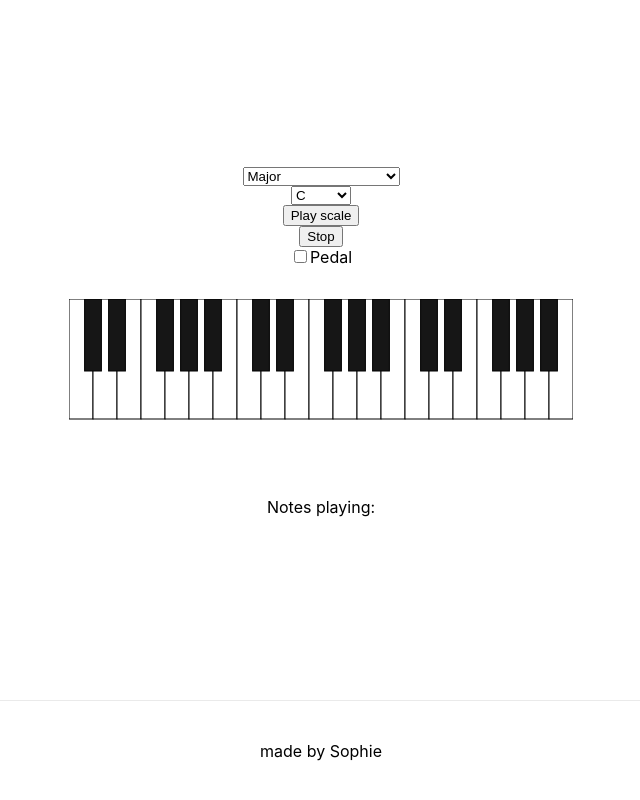
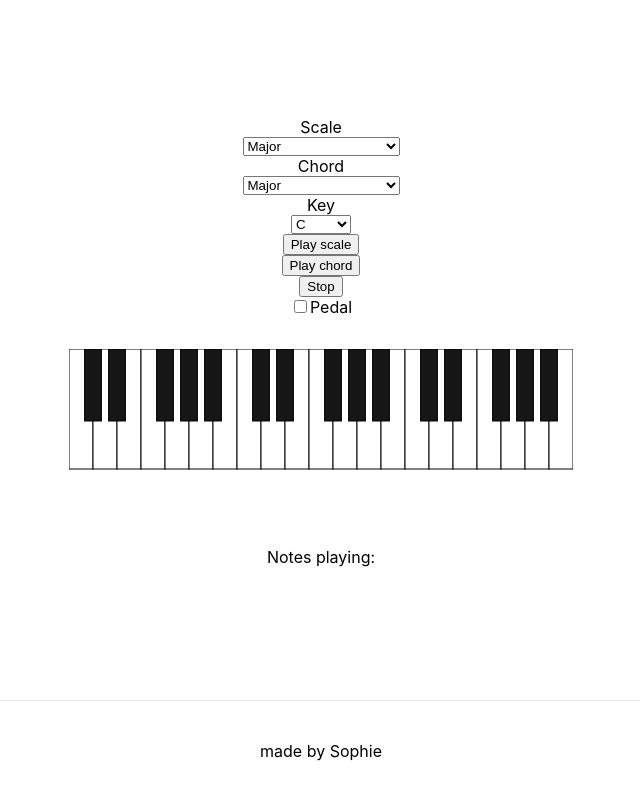
Before and after one commit to sophiekoonin/virtualpiano, a Next.js app: page / in a window 1280 px wide. Shown: the whole page, without its empty margins (319-959 px from the left). Built offline with nearby package versions, Linux system fonts and the light colour scheme.

Commit message:
Fix issue with currentNotes

```diff
--- a/components/Player/Piano/index.tsx
+++ b/components/Player/Piano/index.tsx
@@ -73,6 +73,7 @@ export default function Piano({ octaves = 2, currentNotes, play, stop, pedal }:
 
 
   function Key({ colour, id, x }: KeyProps) {
+    if (id === 5) console.log(currentNotes)
     return (<rect
       onClick={() => toggleNote(id)}
       onMouseDown={() => pedal ? null : play(id)}
--- a/components/Player/index.tsx
+++ b/components/Player/index.tsx
@@ -6,7 +6,8 @@ import Piano from './Piano';
 
 
 type Props = {
-  notes: Array<Note>
+  scale: Array<Note>
+  chord: Array<Note>
 }
 
 
@@ -14,7 +15,7 @@ type OscillatorMap = {
   [keyId: string]: OscillatorNode
 }
 
-export default function Player({ notes }: Props) {
+export default function Player({ scale, chord }: Props) {
   const [currentNotes, setCurrentNotes] = useState([])
   const [noteTimeouts, setNoteTimeouts] = useState([])
   const [isPlaying, setIsPlaying] = useState(false)
@@ -23,7 +24,7 @@ export default function Player({ notes }: Props) {
   const audioContextRef = useRef<AudioContext>()
   const pianoNotes = generateOctaves('C', 4, 3)
 
-  async function initOscillator(id: number): Promise<OscillatorNode> {
+  async function initOscillator(): Promise<OscillatorNode> {
     return new Promise((resolve) => {
       let audioCtx: AudioContext;
       if (audioContextRef.current == null) {
@@ -38,8 +39,6 @@ export default function Player({ notes }: Props) {
       osc.connect(audioCtx.destination)
       osc.start();
       setIsPlaying(true)
-      setOscillators({ ...oscillators, [id]: osc })
-
       resolve(osc)
     })
 
@@ -82,37 +81,55 @@ export default function Player({ notes }: Props) {
   }
 
   async function playNote(id: number) {
-    const osc = await initOscillator(id)
-    audioContextRef.current.resume()
+    const osc = await initOscillator()
+    setOscillators({ ...oscillators, [id]: osc })
+    // audioContextRef.current.resume()
     setCurrentNotes(pedal ? [...currentNotes, id] : [id])
     osc.frequency.value = pianoNotes[id].frequency
   }
 
 
+  async function playChord() {
+    stopAll()
+    const ids = chord.map(note => pianoNotes.findIndex(n => n.frequency === note.frequency))
+    setPedal(true)
+    const oscs = oscillators
+    ids.forEach(async id => {
+      const osc = await initOscillator()
+      oscs[id] = osc
+      osc.frequency.value = pianoNotes[id].frequency
+    })
+    setCurrentNotes(ids)
+    setOscillators(oscs)
+  }
+
   async function playScale() {
-    const osc = await initOscillator(-1)
-    audioContextRef.current.resume()
+    const osc = await initOscillator()
+    setOscillators({ ...oscillators, [-1]: osc })
+    // audioContextRef.current.resume()
 
-    const playLength = notes.length / 2
-    for (let i = 0; i < notes.length; i++) {
+    const playLength = scale.length / 2
+
+    scale.forEach((note, i) => {
       const time = (i * 0.5) * 1000
       noteTimeouts.push(setTimeout(() => {
-        osc.frequency.value = notes[i].frequency
-        setCurrentNotes([pianoNotes.findIndex(n => n.frequency === notes[i].frequency)])
+        osc.frequency.value = note.frequency
+        setCurrentNotes([pianoNotes.findIndex(n => n.frequency === note.frequency)])
         setNoteTimeouts(noteTimeouts.slice(1))
       }, time))
-    }
+    })
+
     noteTimeouts.push(setTimeout(() => {
       setIsPlaying(false)
       setCurrentNotes([])
-    }, (notes.length * 0.5) * 1000))
+    }, (scale.length * 0.5) * 1000))
     osc.stop(audioContextRef.current.currentTime + playLength)
   }
 
   function stopAll() {
     if (!isPlaying) return
     disconnectAll()
-    audioContextRef.current.suspend()
+    // audioContextRef.current.suspend()
     noteTimeouts.forEach(t => clearTimeout(t))
     setCurrentNotes([])
     setIsPlaying(false)
@@ -124,17 +141,20 @@ export default function Player({ notes }: Props) {
     if (osc == null) return
     // remove note from current notes
     const idx = currentNotes.indexOf(id)
+
     if (idx > -1) {
-      const ns = currentNotes
+      const ns = [...currentNotes]
       ns.splice(idx, 1)
-      setCurrentNotes(ns.length > 0 ? ns : [])
+      setCurrentNotes(ns)
     }
     osc.stop(0)
+    osc.disconnect(audioContextRef.current.destination)
   }
 
   return (
     <>
       <button onClick={() => playScale()} type="button">Play scale</button>
+      <button onClick={() => playChord()} type="button">Play chord</button>
       <button onClick={() => stopAll()} type="button">Stop</button>
       <label htmlFor="pedal"><input checked={pedal} onChange={() => setPedal(!pedal)} id="pedal" type="checkbox" />Pedal</label>
       <Piano octaves={3} currentNotes={currentNotes} play={playNote} pedal={pedal} stop={stop} />
--- a/pages/index.tsx
+++ b/pages/index.tsx
@@ -3,12 +3,14 @@ import { useState } from 'react'
 import Player from '../components/Player';
 
 import styles from '../styles/Home.module.css';
+import { calcChord, Chords } from '../utils/chords';
 import { notes, SharpToFlat } from '../utils/notes';
 import { calcScale, Scales } from '../utils/scales';
 
 export default function Home() {
   const [key, setKey] = useState('C')
   const [scale, setScale] = useState(Scales.MAJOR)
+  const [chord, setChord] = useState(Chords.MAJOR)
   return (
     <div className={styles.container}>
       <Head>
@@ -16,17 +18,25 @@ export default function Home() {
       </Head>
 
       <main className={styles.main}>
-        <select value={scale} onChange={e => setScale(e.target.value)}>
+        <label htmlFor="scale">Scale</label>
+        <select id="scale" value={scale} onChange={e => setScale(e.target.value)}>
           {Object.keys(Scales).map(s => (
             <option key={s} value={Scales[s]}>{Scales[s]}</option>
           ))}
         </select>
-        <select value={key} onChange={e => setKey(e.target.value)}>
+        <label htmlFor="chord">Chord</label>
+        <select id="chord" value={chord} onChange={e => setChord(e.target.value)}>
+          {Object.keys(Chords).map(c => (
+            <option key={c} value={Chords[c]}>{Chords[c]}</option>
+          ))}
+        </select>
+        <label htmlFor="key">Key</label>
+        <select id="key" value={key} onChange={e => setKey(e.target.value)}>
           {notes.map(n => (
             <option key={n} value={n}>{n.includes('#') ? `${n}/${SharpToFlat[n]}` : n}</option>
           ))}
         </select>
-        <Player notes={calcScale(key, scale)} />
+        <Player chord={calcChord(key, chord)} scale={calcScale(key, scale)} />
       </main>
 
       <footer className={styles.footer}>
```
